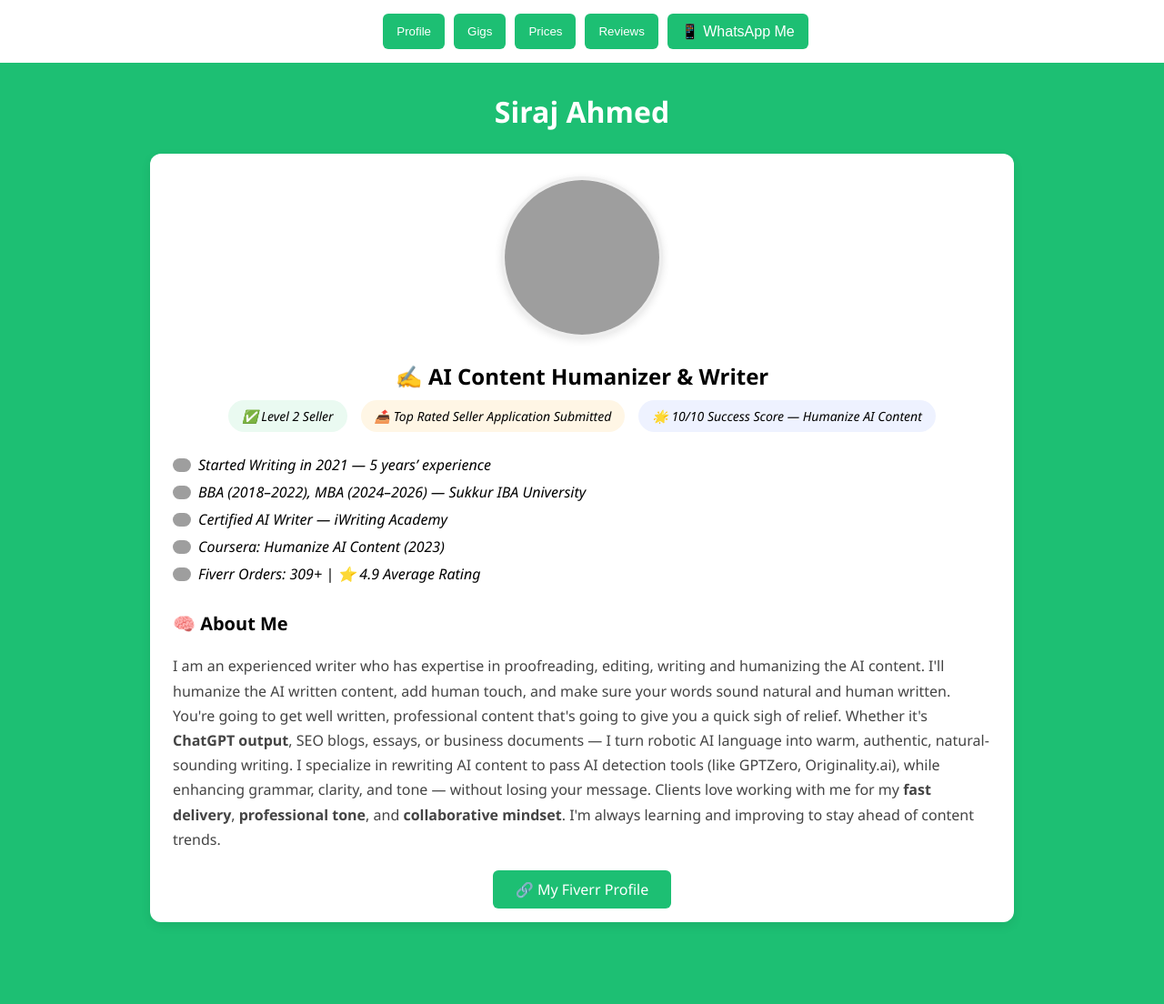
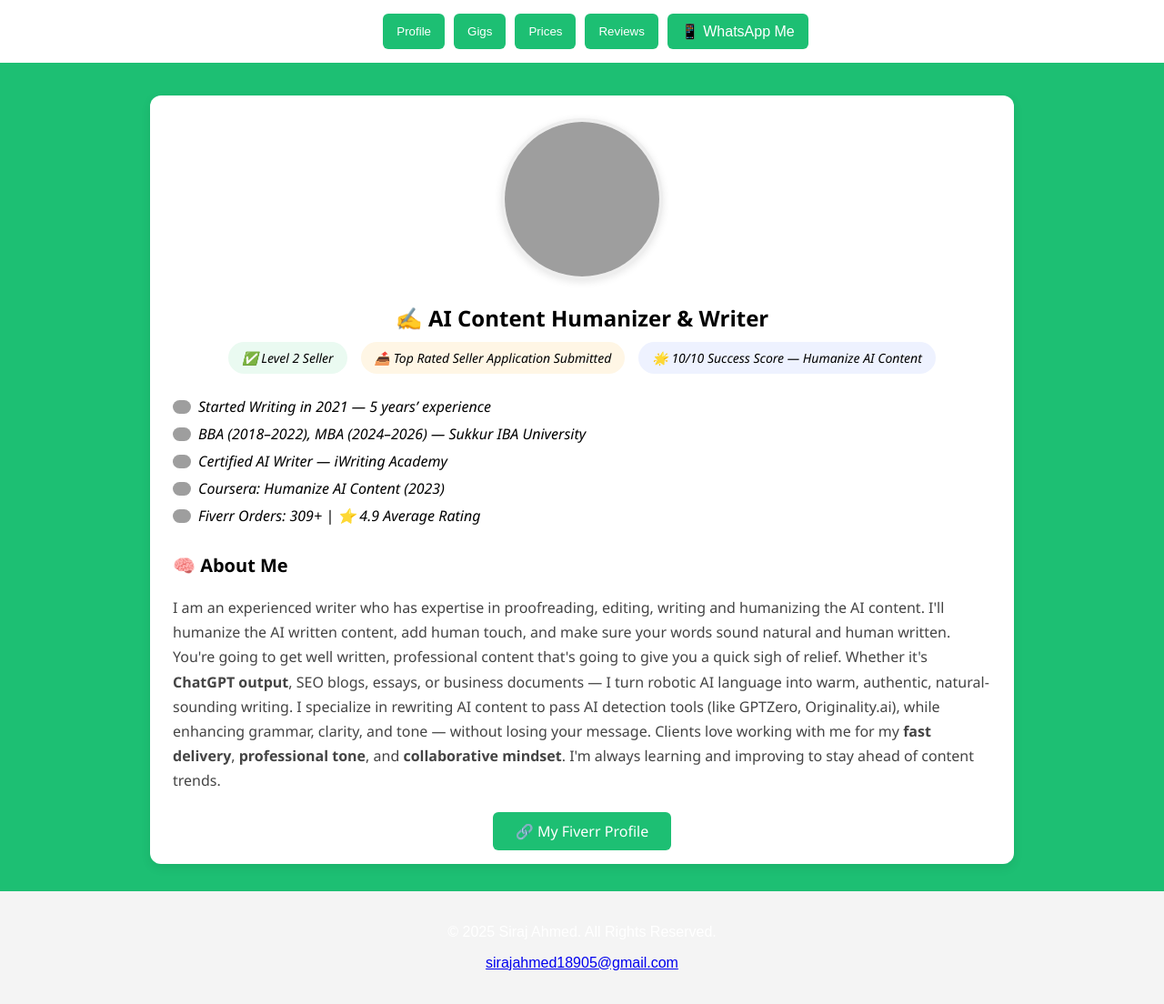
Before and after one commit to siraj011/index.html, a plain HTML site: page index.html in a window 1280 px wide. Shown: the whole page at 91% size. Before the commit the page ends 1044 px from the top, so only its background shows below. Drawn offline with Linux system fonts and the light colour scheme; grey boxes are pictures that could not be loaded; a script that the page names is missing.

Commit message:
Update index.html

```diff
--- a/index.html
+++ b/index.html
@@ -34,7 +34,7 @@
 
 <!-- Profile Section -->
 <div id="profile" class="section active" style="font-family: 'Segoe UI', 'Helvetica Neue', sans-serif;">
-  <h1 style="text-align:center; margin-bottom: 25px;"> Siraj Ahmed </h1>
+  <h1 style="text-align:center; margin-bottom: 25px;">   <title> Siraj Ahmed | Humanize AI Content Expert</title> </h1>
 
   <div class="card" style="padding: 25px; max-width: 900px; margin: auto; box-shadow: 0 4px 12px rgba(0,0,0,0.08);">
 
@@ -112,6 +112,14 @@
 
   </div>
 </div>
+  <!-- Footer -->
+  <footer style="text-align: center; padding: 20px; background-color: #f4f4f4;">
+    <p>&copy; 2025 Siraj Ahmed. All Rights Reserved.</p>
+    <p><a href="mailto:sirajeditor@gmail.com">sirajahmed18905@gmail.com</a></p>
+  </footer>
+
+</body>
+</html>
 
 <!-- Gigs Section -->
 <div id="gigs" class="section">
```
